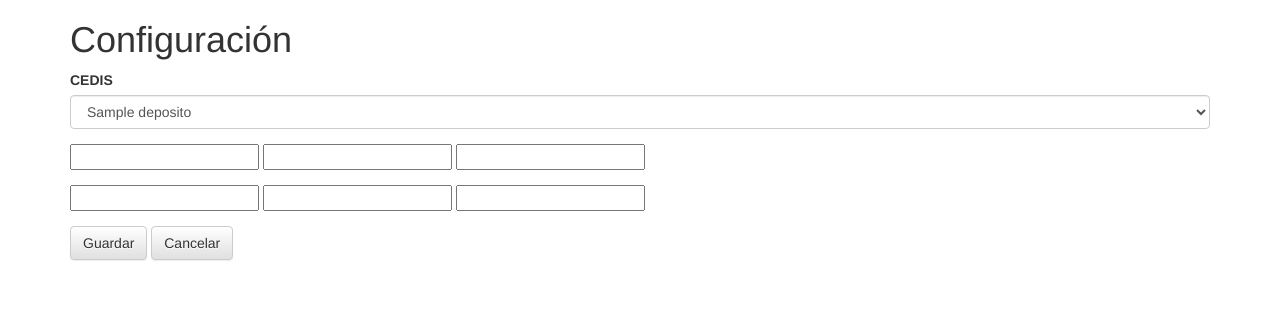
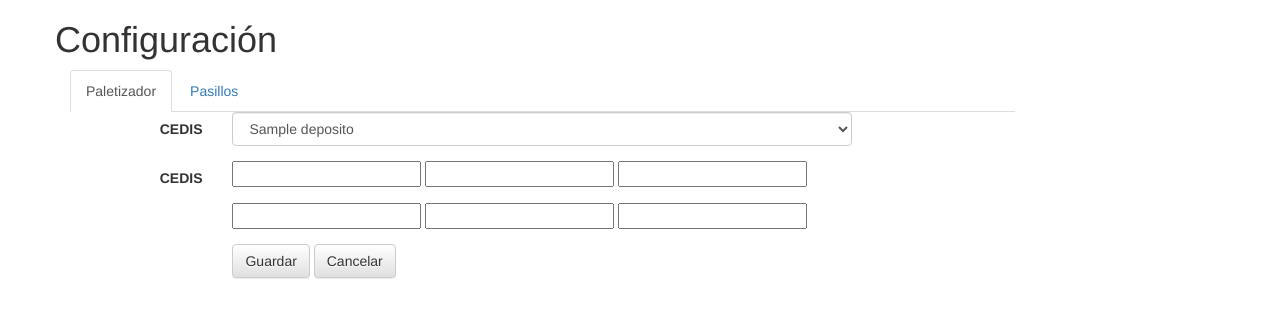
Before and after one commit to rbarrientos182/paletizadorapp, a Django app: template templates/paletizador.html in a window 1280 px wide. Shown: the top 318 px of the page. Run offline with Django 3.2, Linux system fonts and the light colour scheme; the template is opened without the code that fills it: most values are stand-ins (such as "Sample title", 1, 10 or a date in 2020); some libraries are stand-ins or nearby versions.

Commit message:
diseño de css en bootstrap

```diff
--- a/templates/paletizador.html
+++ b/templates/paletizador.html
@@ -4,27 +4,59 @@
 {% endblock %}
 
 {% block content %}
+<div class="row">
     <h1>Configuración</h1>
-      <form role="form" class="" action="index.html" method="post">
+  <div class="col-md-10">
+    <div class="nav-tabs-custom">
+      <ul class="nav nav-tabs">
+        <li class="active"><a href="#paletizador" data-toggle="tab">Paletizador</a></li>
+        <li><a href="#pasillos" data-toggle="tab">Pasillos</a></li>
+      </ul>
+      <div class="tab-content">
+        <div class="active tab-pane" id="paletizador">
+          <form role="form" class="form-horizontal" action="" method="post">
+              {% csrf_token %}
+              <div class="box-body">
                 <div class="form-group">
-              <label for="exampleInputEmail1">CEDIS</label>
+                    <label class="col-sm-2 control-label" for="exampleInputEmail1">CEDIS</label>
+                    <div class="col-sm-8">
                       <select class="form-control" name="cedis">
                         {% for dep in deposito %}
                           <option value="{{ dep.pk }}">{{ dep.deposito }}</option>
                         {% endfor %}
                       </select>
                   </div>
+                </div>
                 <div class="form-group">
+                  <label class="col-sm-2 control-label" for="exampleInputEmail1">CEDIS</label>
+                  <div class="col-sm-8">
                     <input type="text" name="" value="">
                     <input type="text" name="" value="">
                     <input type="text" name="" value="">
                   </div>
+                </div>
                 <div class="form-group">
+                  <label class="col-sm-2 control-label" for="exampleInputEmail1"></label>
+                  <div class="col-sm-8">
                     <input type="text" name="" value="">
                     <input type="text" name="" value="">
                     <input type="text" name="" value="">
                   </div>
+                </div>
+                <div class="form-group">
+                  <div class="col-sm-offset-2 col-sm-6">
                     <button type="submit" class="btn btn-default">Guardar</button>
                     <button type="reset" class="btn btn-default">Cancelar</button>
+                  </div>
+                </div>
+              </div>
           </form>
+        </div>
+        <div class="tab-pane" id="pasillos">
+          jsjsjs
+        </div>
+      </div>
+    </div>
+  </div>
+</div>
 {% endblock %}
```
Lines whose indentation alone changed are shown as unchanged.
